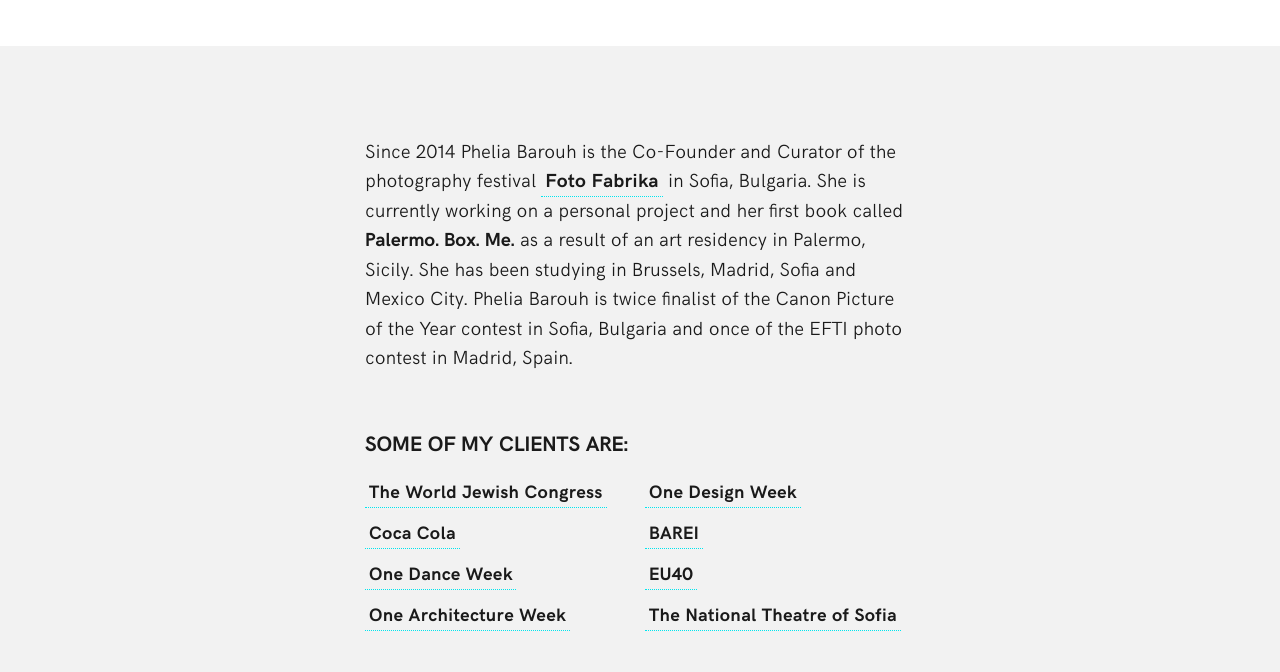
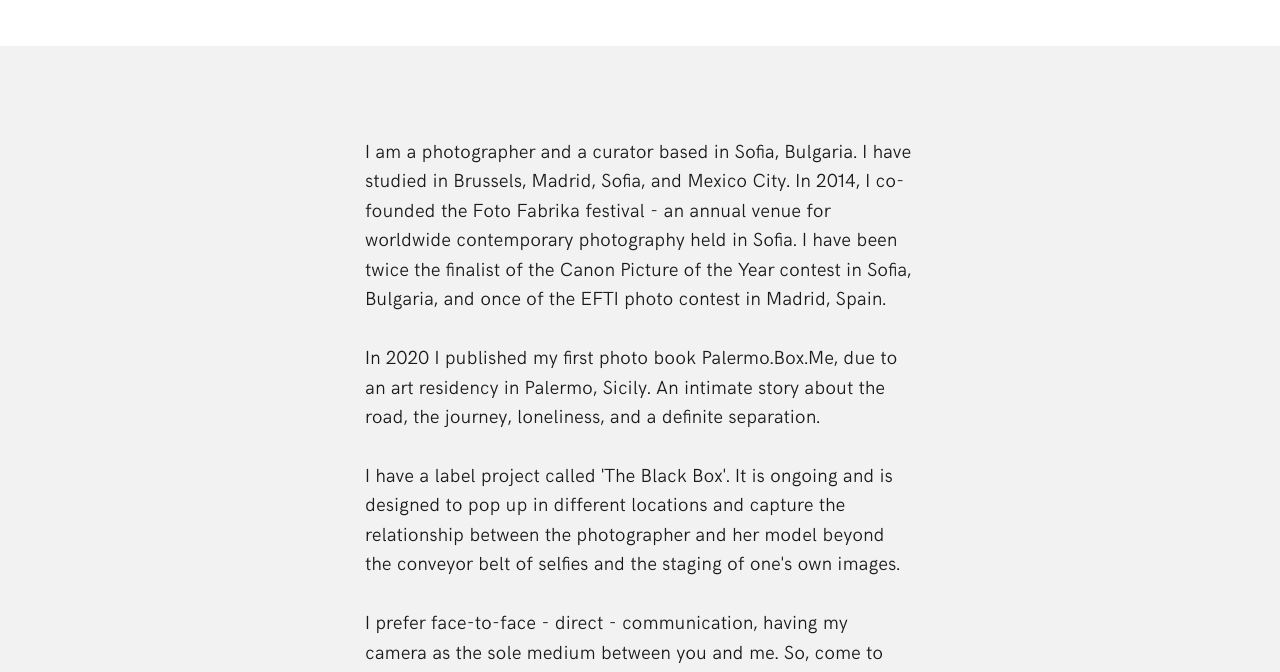
Before and after one commit to iam314/ph, a plain HTML site: page docs/about.html in a window 1280 px wide. Shown: the part 122-794 px from the top of the page. Drawn offline with Linux system fonts and the light colour scheme.

Commit message:
about change

```diff
--- a/docs/about.html
+++ b/docs/about.html
@@ -36,6 +36,21 @@
 							been up to.</h1> -->
 					<div class="aboutme">
 						<p>
+							I am a photographer and a curator based in Sofia, Bulgaria. I have studied in Brussels, Madrid, Sofia, and Mexico City. In 2014, I co-founded the Foto Fabrika festival - an annual venue for worldwide contemporary photography held in Sofia. I have been twice the finalist of the Canon Picture of the Year contest in Sofia, Bulgaria, and once of the EFTI photo contest in Madrid, Spain.
+</p>
+
+<p><br>
+In 2020 I published my first photo book Palermo.Box.Me, due to an art residency in Palermo, Sicily. An intimate story about the road, the journey, loneliness, and a definite separation.
+</p>
+
+<p><br>
+I have a label project called 'The Black Box'. It is ongoing and is designed to pop up in different locations and capture the relationship between the photographer and her model beyond the conveyor belt of selfies and the staging of one's own images.
+</p>
+
+<p><br>
+I prefer face-to-face - direct - communication, having my camera as the sole medium between you and me. So, come to one of my events, meet me there, or drop me a line. Either way, I'd love to get to know you.
+						</p>
+						<!-- <p>
 							Since 2014 Phelia Barouh is the Co-Founder and Curator of the
 							photography festival <a href="https://www.fotofabrika.org/en" class="links">Foto&nbsp;Fabrika</a> in Sofia, Bulgaria. She is currently
 							working on a personal project and her first book called <span class="accent">Palermo. Box. Me.</span> as
@@ -43,7 +58,7 @@
 							She has been studying in Brussels, Madrid, Sofia and Mexico City.
 							Phelia Barouh is twice finalist of the Canon Picture of the Year contest in Sofia,
 							Bulgaria and once of the EFTI photo contest in Madrid, Spain.
-						</p>
+						</p> -->
 
 						<h4>SOME OF MY CLIENTS ARE:</h4>
 							<ul class="clientslist">
```
Also changed, not shown: partials/_about.html (+16 -1 lines), 1 other file.
